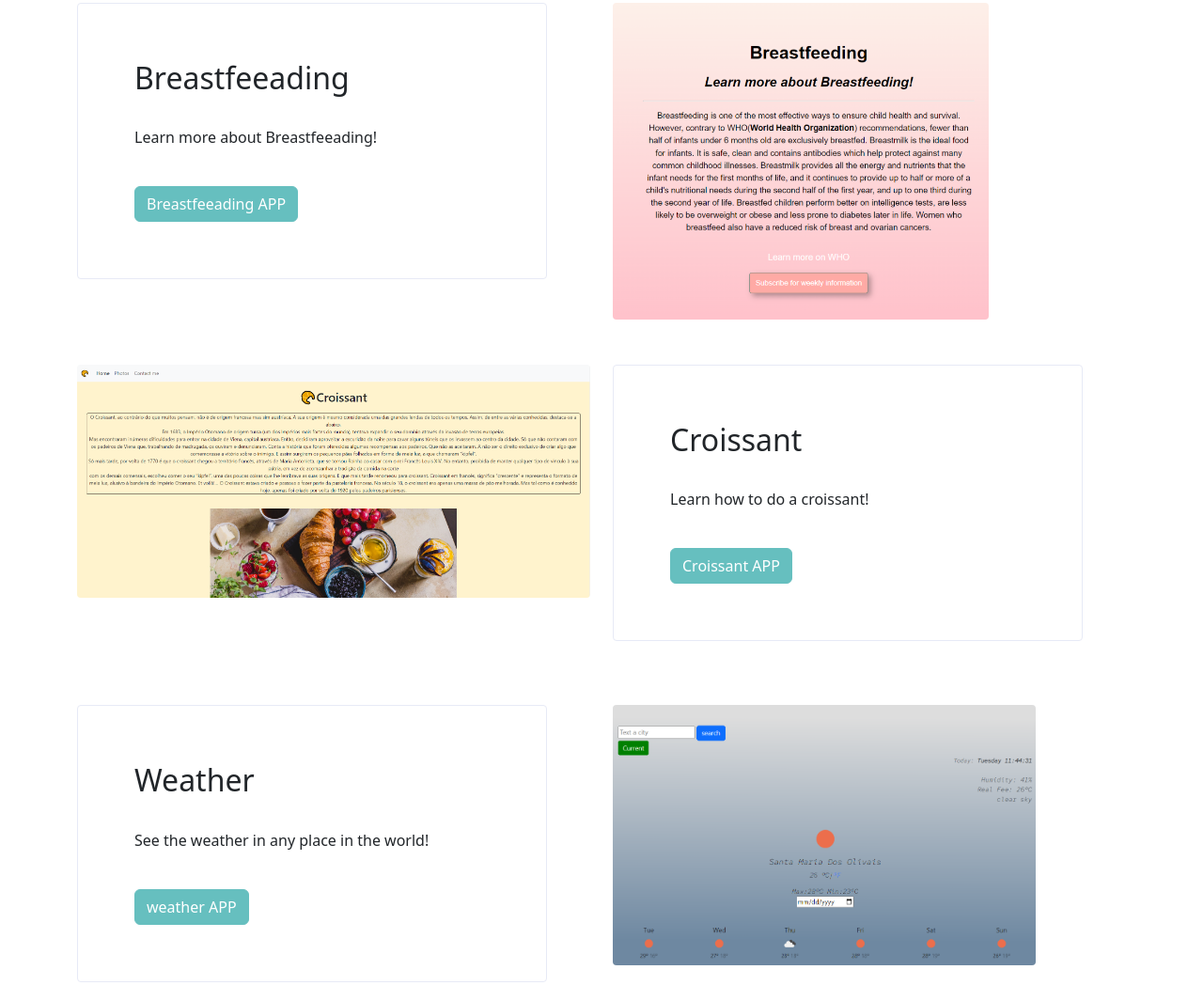
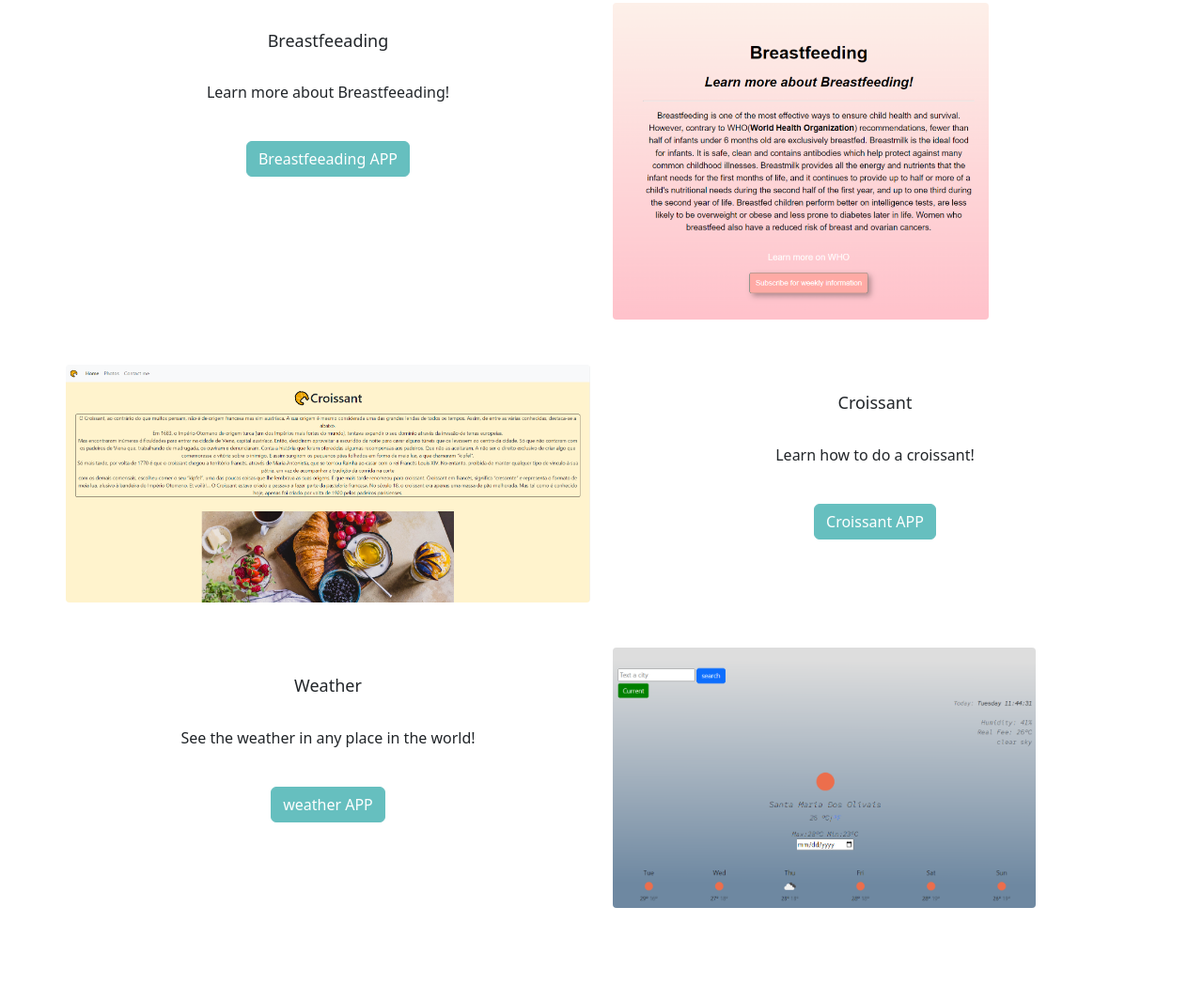
Before and after one commit to Martinaroque/Portfolio-project, a plain HTML site: page index.html in a window 1280 px wide. Shown: the part 247-1312 px from the top of the page at 94% size. After the commit the page ends 1213 px from the top, so only its background shows below. Drawn offline with nearby package versions, Linux system fonts and the light colour scheme.

Commit message:
alter  some features

```diff
--- a/index.html
+++ b/index.html
@@ -25,13 +25,13 @@
     <a href="#" class="btn btn-primary">Contact me</a>
 </div>
 
-<div class="container">
+<div class="about-section container mt-5">
 <div class="row mt-5">
 <div class="col-sm-6">
-    <div class="text">
-<h2 class="colTextH2">Breastfeeading</h2>
+    <div class="about-section-content">
+<h2 >Breastfeeading</h2>
 <br />
-<p class="colTextP">
+<p ">
 Learn more about Breastfeeading!
 </p>
 <br />
@@ -54,10 +54,10 @@ Learn more about Breastfeeading!
     </div>
     <br />
     <div class="col-sm-6">
-        <div class="text">
-        <h2 class="colTextH2">Croissant</h2>
+        <div class="about-section-content">
+        <h2 >Croissant</h2>
         <br />
-<p class="colTextP">
+<p >
 Learn how to do a croissant!
 </p>
 <br />
@@ -67,10 +67,10 @@ Learn how to do a croissant!
 </div>
 <div class="row mt-5">
     <div class="col-sm-6">
-        <div class="text">
-    <h2 class="colTextH2">Weather</h2>
+        <div class="about-section-content">
+    <h2 >Weather</h2>
     <br />
-    <p class="colTextP">
+    <p >
     See the weather in any place in the world!
     </p>
     <br />
```
